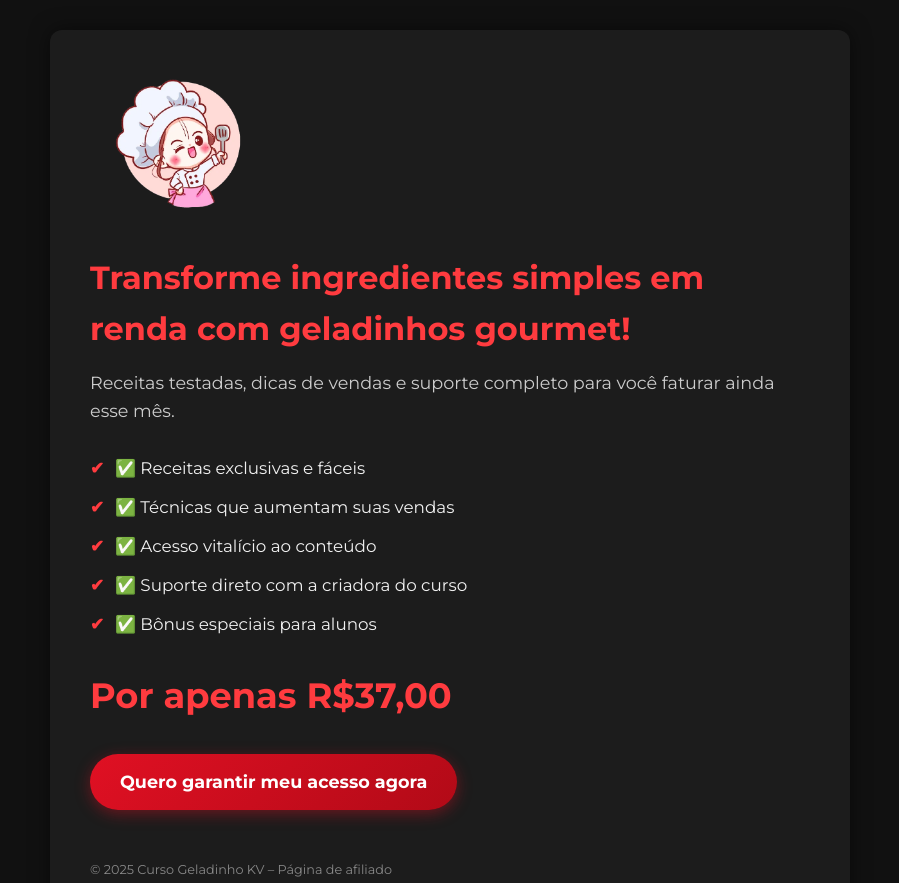
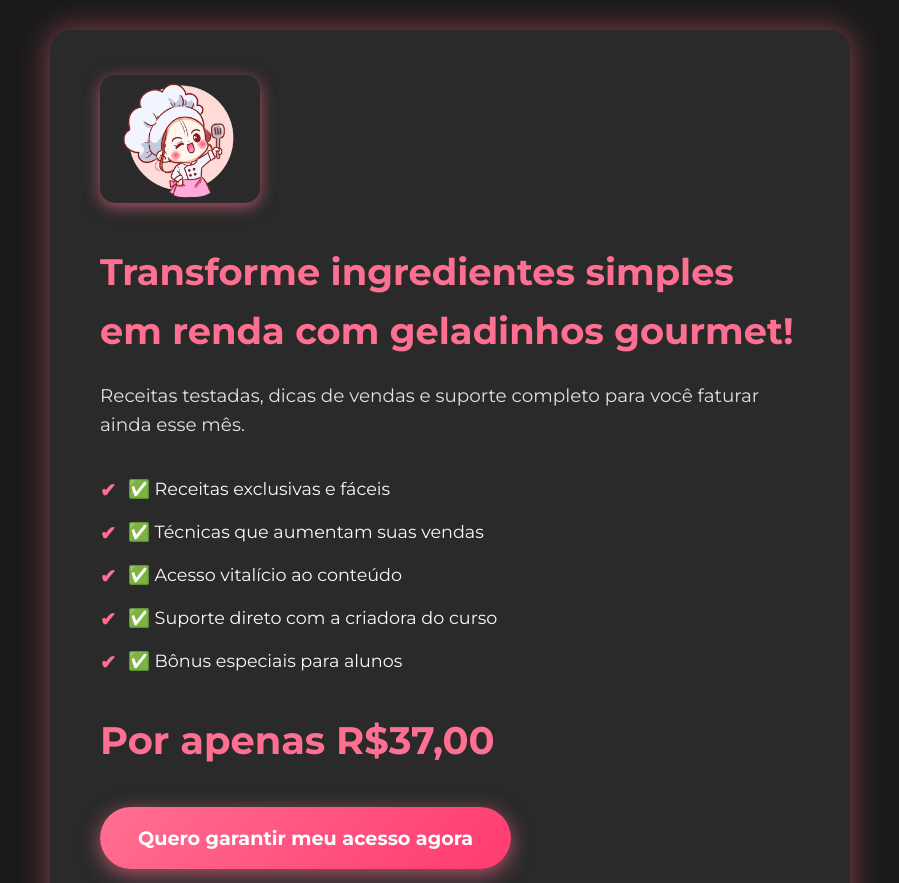
Before and after one commit to Du4rt33/geladinhos-, a plain HTML site: page index.html in a window 1280 px wide. Shown: the top 883 px of the page, without its empty margins (190-1089 px from the left). Drawn offline with Linux system fonts and the light colour scheme.

Commit message:
Update style.css

```diff
--- a/style.css
+++ b/style.css
@@ -6,8 +6,8 @@
 
 body {
   font-family: 'Montserrat', sans-serif;
-  background-color: #111;
-  color: #f1f1f1;
+  background-color: #1a1a1a;
+  color: #f3f0f0;
   line-height: 1.6;
   padding: 30px;
 }
@@ -15,82 +15,93 @@ body {
 .container {
   max-width: 800px;
   margin: 0 auto;
-  background-color: #1c1c1c;
-  padding: 40px 40px;
-  border-radius: 12px;
-  box-shadow: 0 0 20px rgba(0, 0, 0, 0.5);
+  background-color: #2a2a2a;
+  padding: 45px 50px;
+  border-radius: 20px;
+  box-shadow: 0 0 30px rgba(255, 105, 135, 0.5);
+}
+
+header {
+  text-align: left;
+  margin-bottom: 40px;
 }
 
 header img {
-  max-width: 180px;
-  margin-bottom: 30px;
+  max-width: 160px;
+  display: block;
+  margin-bottom: 10px;
+  border-radius: 15px;
+  box-shadow: 0 4px 15px rgba(255, 105, 135, 0.6);
 }
 
 h1 {
-  font-size: 2rem;
-  color: #FF3B3F;
+  font-size: 2.3rem;
+  color: #ff6f91;
   font-weight: 700;
-  margin-bottom: 15px;
+  margin-bottom: 20px;
   text-align: left;
 }
 
 .subtitle {
-  font-size: 1.1rem;
-  color: #ccc;
-  margin-bottom: 30px;
+  font-size: 1.15rem;
+  color: #e4dfe4;
+  margin-bottom: 35px;
   text-align: left;
 }
 
 .benefits ul {
   list-style: none;
   padding-left: 0;
-  margin-bottom: 30px;
+  margin-bottom: 35px;
 }
 
 .benefits li {
-  font-size: 1.05rem;
-  margin-bottom: 12px;
+  font-size: 1.1rem;
+  margin-bottom: 15px;
   position: relative;
-  padding-left: 25px;
+  padding-left: 28px;
+  color: #f9f9f9;
 }
 
 .benefits li::before {
   content: "✔";
   position: absolute;
   left: 0;
-  color: #FF3B3F;
+  color: #ff6f91;
   font-weight: bold;
+  font-size: 1.2rem;
 }
 
 .price {
-  font-size: 2.2rem;
-  color: #FF3B3F;
+  font-size: 2.4rem;
+  color: #ff6f91;
   font-weight: 700;
-  margin-bottom: 30px;
+  margin-bottom: 35px;
   text-align: left;
 }
 
 .btn-checkout {
   display: inline-block;
-  background: linear-gradient(135deg, #e01023, #b20a17);
-  padding: 14px 30px;
+  background: linear-gradient(135deg, #ff6f91, #ff3b6f);
+  padding: 16px 38px;
   color: white;
-  font-size: 1.1rem;
-  font-weight: bold;
+  font-size: 1.2rem;
+  font-weight: 700;
   border-radius: 50px;
   text-decoration: none;
-  box-shadow: 0 4px 15px rgba(224, 16, 35, 0.4);
+  box-shadow: 0 5px 20px rgba(255, 111, 145, 0.6);
   transition: all 0.3s ease;
 }
 
 .btn-checkout:hover {
-  background: linear-gradient(135deg, #b20a17, #e01023);
-  transform: translateY(-2px);
+  background: linear-gradient(135deg, #ff3b6f, #ff6f91);
+  transform: translateY(-3px);
+  box-shadow: 0 8px 30px rgba(255, 59, 111, 0.8);
 }
 
 footer {
-  margin-top: 50px;
+  margin-top: 55px;
   text-align: left;
   font-size: 0.8rem;
-  color: #888;
+  color: #999;
 }
```
